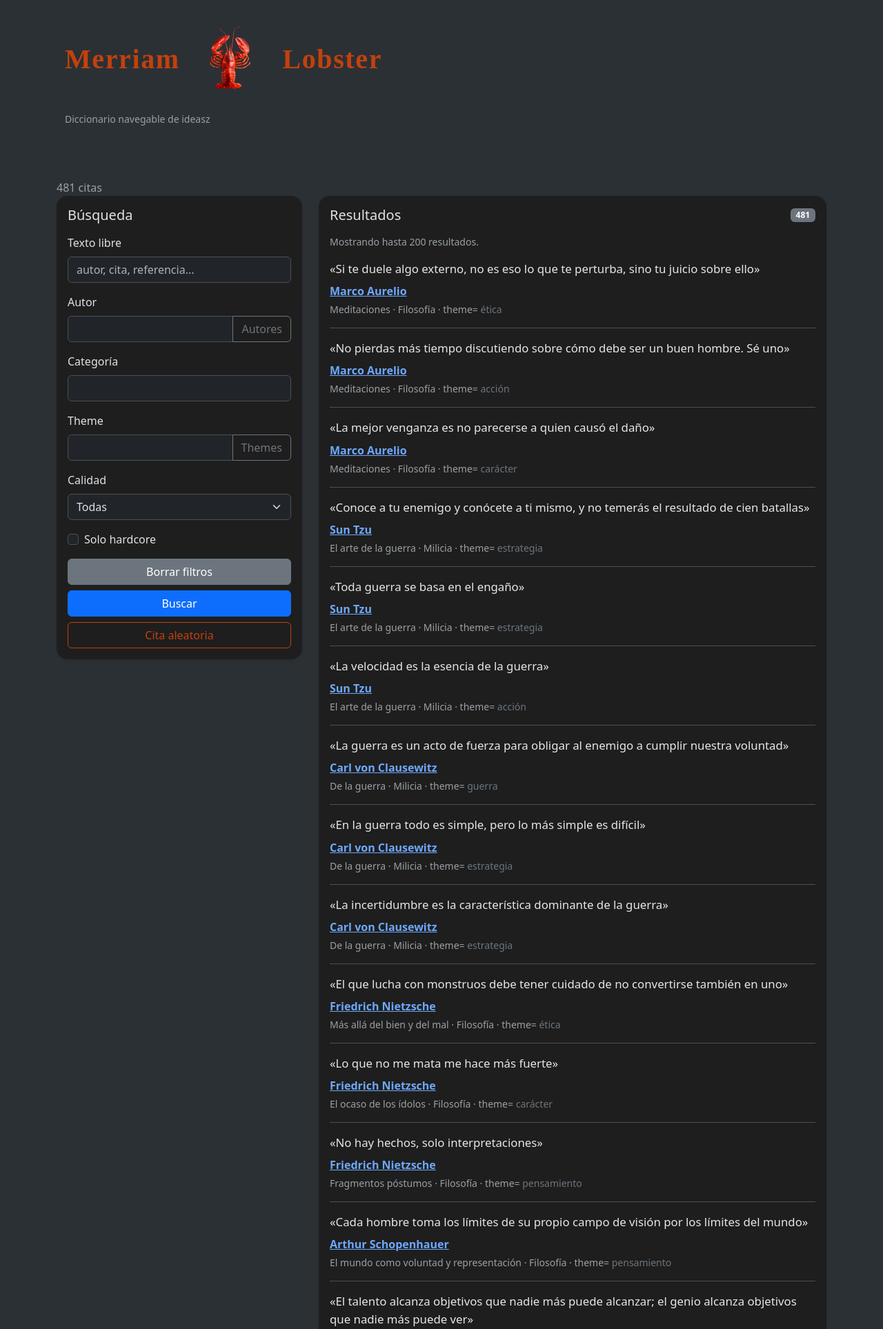
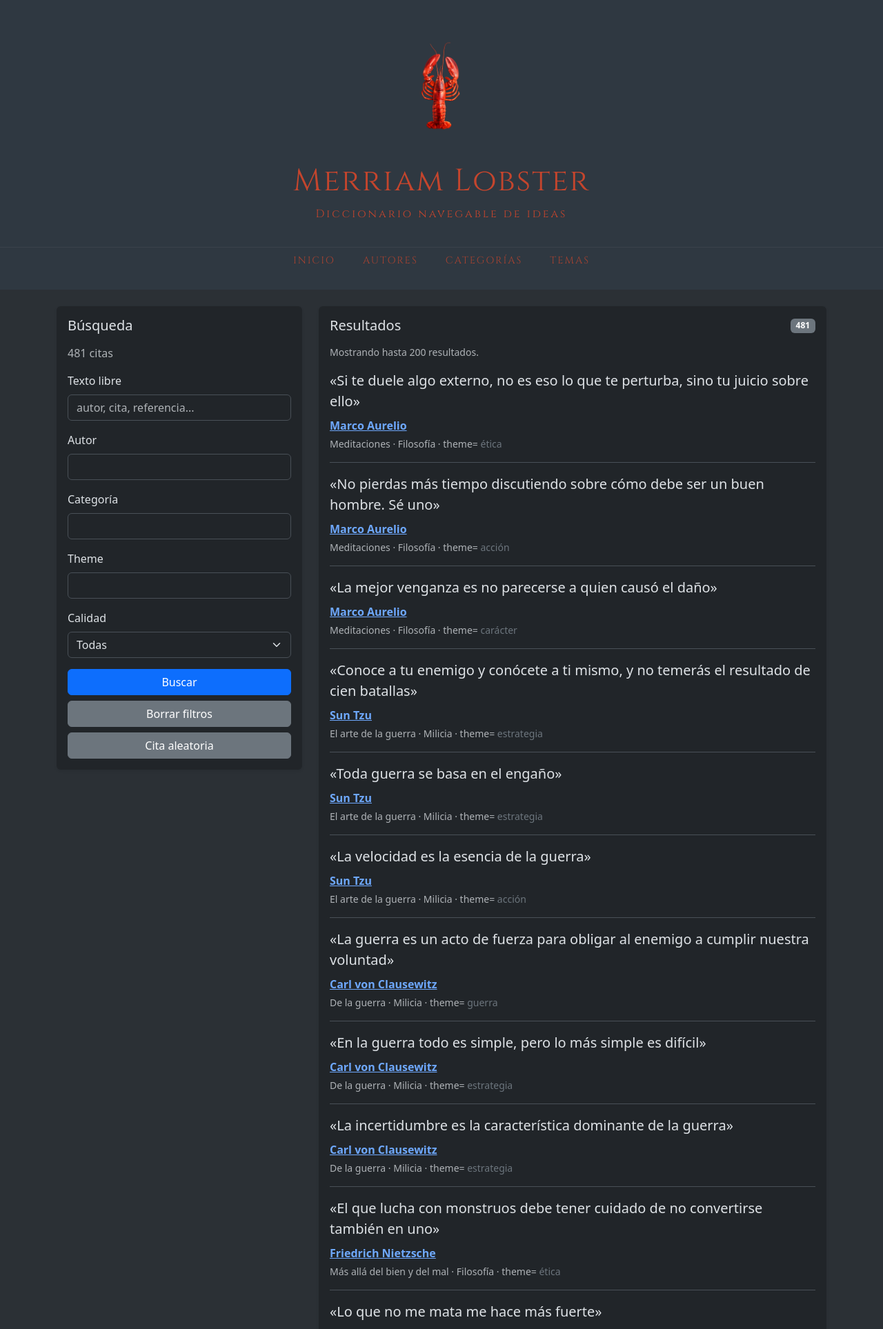
Before and after one commit to alejandro-ex-machina/quotes, a FastAPI app: page / in a window 1280 px wide. Shown: the top 1927 px of the page at 69% size. Run offline with FastAPI, Linux system fonts and the light colour scheme.

Commit message:
Cabecera

```diff
--- a/webapp/static/custom.css
+++ b/webapp/static/custom.css
@@ -1,77 +1,106 @@
-:root {
-  --lobster-accent: #c2410c; /* naranja oscuro */
+.main-header {
+  background: #2f3841; /* tu color actual */
+  padding: 40px 20px;
+
+  display: flex;
+  justify-content: center;  /* centra horizontal */
+  align-items: center;      /* centra vertical (si crece) */
+  text-align: center;
 }
 
-body {
-  min-height: 100vh;
+.header-inner {
+  max-width: 900px;
+  width: 100%;
 }
 
-.quote-item .blockquote {
-  font-size: 1.05rem;
+.logo {
+  width: 120px;
+  height: auto;
+  margin-bottom: 16px;
 }
 
-.card {
-  border-radius: 1rem;
+/* Tipografía */
+.title {
+  font-family: 'Cinzel', serif;
+  font-size: 2.8rem;
+  margin: 0;
+  letter-spacing: 2px;
+  color: #c4452d; /* lobster elegante */
 }
 
-body {
-  background-color: #121212;
+.subtitle {
+  font-family: 'Cinzel', serif;
+  font-size: 1rem;
+  margin-top: 8px;
+  color: #c4452d;
+  letter-spacing: 3px;
 }
 
-.card {
-  background-color: #1e1e1e;
-  border: 1px solid #2c2c2c;
+.main-nav {
+  background: #2f3841; /* mismo fondo que header */
+  padding: 10px 20px 25px;
+  text-align: center;
+  border-top: 1px solid rgba(255,255,255,0.05);
 }
 
-blockquote {
-  color: #e6e6e6;
+.nav-list {
+  list-style: none;
+  margin: 0;
+  padding: 0;
+
+  display: flex;
+  justify-content: center;
+  gap: 40px;
 }
 
-.text-body-secondary {
-  color: #9aa0a6 !important;
+.nav-list a {
+  font-family: 'Cinzel', serif;
+  font-size: 0.9rem;
+  letter-spacing: 2px;
+  text-transform: uppercase;
+
+  color: #c4452d;
+  text-decoration: none;
+  opacity: 0.8;
+
+  transition: all 0.2s ease;
 }
 
-.input-group .btn {
-  white-space: nowrap;
-}
-.copy-btn {
-  min-width: 2.25rem;
-  min-height: 2.25rem;
-  line-height: 1;
-  border:  0;
-  float: right;
-  display: inline-flex;
-  align-items: center;
-  justify-content: center;
-  border-radius: 0.65rem;
-  flex-shrink: 0;
+.nav-list a:hover {
+  opacity: 1;
+  text-decoration: none;
 }
 
-
-.btn-outline-primary {
-  border-color: var(--lobster-accent);
-  color: var(--lobster-accent);
+.nav-list a.active {
+  opacity: 1;
+  font-weight: 600;
 }
 
-.btn-outline-primary:hover {
-  background-color: var(--lobster-accent);
-  color: white;
+.nav-list a::after {
+  content: "";
+  display: block;
+  width: 0;
+  height: 1px;
+  background: #c4452d;
+  margin: 6px auto 0;
+  transition: width 0.2s ease;
 }
 
-.site-brand {
-  font-family: "Cinzel", serif;
-  letter-spacing: 0.04em;
-  color: palegoldenrod
+.nav-list a:hover::after {
+  width: 100%;
 }
 
-.nav-link {
-  color: #e6e6e6;
-  font-size: larger;
+@media (max-width: 576px) {
+  .nav-list {
+    flex-direction: column;
+    gap: 12px;
+  }
 }
 
-.site-brand {
-  font-family: "CinzelCustom", serif;
-  font-weight: bolder;
-  letter-spacing: 0.04em;
-  color: var(--lobster-accent);
+.main-header {
+  padding-bottom: 20px;
 }
+
+.main-nav {
+  padding-top: 5px;
+}
--- a/webapp/templates/base.html
+++ b/webapp/templates/base.html
@@ -1,17 +1,18 @@
 <!doctype html>
 <html lang="es">
+
 <head>
   <meta charset="utf-8">
   <meta name="viewport" content="width=device-width, initial-scale=1">
-<title>{% block title %}🦞 Merriam Lobster{% endblock %}</title>
+  <title>{% block title %}🦞 Merriam Lobster{% endblock %}</title>
 
   <link href="https://cdn.jsdelivr.net/npm/bootstrap@5.3.3/dist/css/bootstrap.min.css" rel="stylesheet">
+
+  <link rel="preconnect" href="https://fonts.googleapis.com">
+  <link rel="preconnect" href="https://fonts.gstatic.com" crossorigin>
+  <link href="https://fonts.googleapis.com/css2?family=Cinzel:wght@400;600;700&display=swap" rel="stylesheet">
   <link href="{{ url_for('static', path='/custom.css') }}" rel="stylesheet">
   <script src="{{ url_for('static', path='/copy.js') }}"></script>
-
-<link rel="preconnect" href="https://fonts.googleapis.com">
-<link rel="preconnect" href="https://fonts.gstatic.com" crossorigin>
-<link href="https://fonts.googleapis.com/css2?family=Cinzel:wght@400;600;700&display=swap" rel="stylesheet">
 
 </head>
 
@@ -24,4 +25,5 @@
   </div>
 
 </body>
+
 </html>
--- a/webapp/templates/category_details.html
+++ b/webapp/templates/category_details.html
@@ -3,6 +3,7 @@
 {% block title %}🦞 Merriam Lobster{% endblock %}
 
 {% block content %}
+
 <div class="d-flex flex-column flex-md-row align-items-md-center justify-content-between gap-3 mb-4">
   <div>
     <h1 class="h3 mb-1">{{ category }}</h1>
--- a/webapp/templates/index.html
+++ b/webapp/templates/index.html
@@ -5,7 +5,6 @@
 {% block content %}
 <div class="d-flex flex-wrap align-items-center justify-content-between gap-3 mb-4">
   <div>
-    <div class="text-body-secondary">{{ quotes_total }} citas</div>
 
 
 <div class="row g-4 align-items-start">
@@ -13,7 +12,7 @@
     <div class="card shadow-sm border-0">
       <div class="card-body">
         <h2 class="h5 mb-3">Búsqueda</h2>
-
+        <p class="text-body-secondary">{{ quotes_total }} citas</p>
         <form method="get" action="/">
           <div class="mb-3">
             <label for="q" class="form-label">Texto libre</label>
@@ -24,7 +23,7 @@
             <label for="author" class="form-label">Autor</label>
             <div class="input-group">
               <input type="text" class="form-control" id="author" name="author" value="{{ params.author }}" list="authors-list">
-              <a href="/authors" class="btn btn-outline-secondary">Autores</a>
+              <!-- <a href="/authors" class="btn btn-outline-secondary">Autores</a> -->
             </div>
             <datalist id="authors-list">
               {% for author, count in authors %}
@@ -51,7 +50,7 @@
             <label for="theme" class="form-label">Theme</label>
             <div class="input-group">
               <input type="text" class="form-control" id="theme" name="theme" value="{{ params.theme }}" list="themes-list">
-              <a href="/themes" class="btn btn-outline-secondary">Themes</a>
+              <!-- <a href="/themes" class="btn btn-outline-secondary">Themes</a> -->
             </div>
             <datalist id="themes-list">
               {% for theme, count in themes %}
@@ -72,17 +71,17 @@
             </select>
           </div>
 
-          <div class="form-check mb-3">
+          <!-- <div class="form-check mb-3">
             <input class="form-check-input" type="checkbox" value="true" id="hardcore" name="hardcore" {% if params.hardcore %}checked{% endif %}>
             <label class="form-check-label" for="hardcore">Solo hardcore</label>
-          </div>
+          </div> -->
 
           <div class="d-grid gap-2">
 
-    <input type="reset" class="btn btn-secondary"btn btn-primary" name="mode" value="Borrar filtros">
 
             <button type="submit" class="btn btn-primary" name="mode" value="search">Buscar</button>
-            <button type="submit" class="btn btn-outline-primary" name="mode" value="random">Cita aleatoria</button>
+            <input type="reset" class="btn btn-secondary"btn btn-primary" name="mode" value="Borrar filtros">
+            <button type="submit" class="btn btn-secondary" name="mode" value="random">Cita aleatoria</button>
           </div>
         </form>
       </div>
--- a/webapp/templates/partials/header.html
+++ b/webapp/templates/partials/header.html
@@ -1,40 +1,23 @@
-<div class="container py-3 py-md-4">
 
-  <div class="d-flex flex-column flex-md-row align-items-md-center justify-content-between gap-3 mb-4">
+<header class="main-header">
+  <div class="header-inner">
 
-    <div class="d-flex align-items-center justify-content-between gap-2 mb-1">
+        <img src="{{ url_for('static', path='/lobster.png') }}" width="128" height="128" alt="Merriam Lobster logo" class="logo">
 
-        <div class="container">
-          <h1>
-            <span class="site-brand">Merriam</span>
-            <img src="/static/lobster.png" width="128" height="128" alt="Merriam Lobster logo">
-            <span class="site-brand">Lobster</span>
-          </h1>
+    <h1 class="title">Merriam Lobster</h1>
 
-          <span class="text-body-secondary small">Diccionario navegable de ideasz</span>
-        </div>
+    <p class="subtitle">Diccionario navegable de ideas</p>
 
-
-<!--
-        <div class="text-body-secondary small">Diccionario navegable de ideas</div>
-        <ul class="nav flex-column flex-md-row gap-2 mb-4">
-          <li class="nav-item">
-            <a class="nav-link" href="/">/</a>
-          </li>
-          <li class="nav-item">
-            <a class="nav-link" href="/authors">Autores</a>
-          </li>
-          <li class="nav-item">
-            <a class="nav-link" href="/themes">Temas</a>
-          </li>
-          <li class="nav-item">
-            <a class="nav-link" href="/categories">Categorías</a>
-          </li>
-        </ul> -->
+  </div>
+</header>
 
 
 
-    </div>
-
-  </div>
-</div>
+<nav class="main-nav">
+  <ul class="nav-list">
+    <li><a href="/">Inicio</a></li>
+    <li><a href="/authors">Autores</a></li>
+    <li><a href="/categories">Categorías</a></li>
+    <li><a href="/themes">Temas</a></li>
+  </ul>
+</nav>
```
Also changed, not shown: webapp/templates/theme_detail.html (+12 -29 lines).
